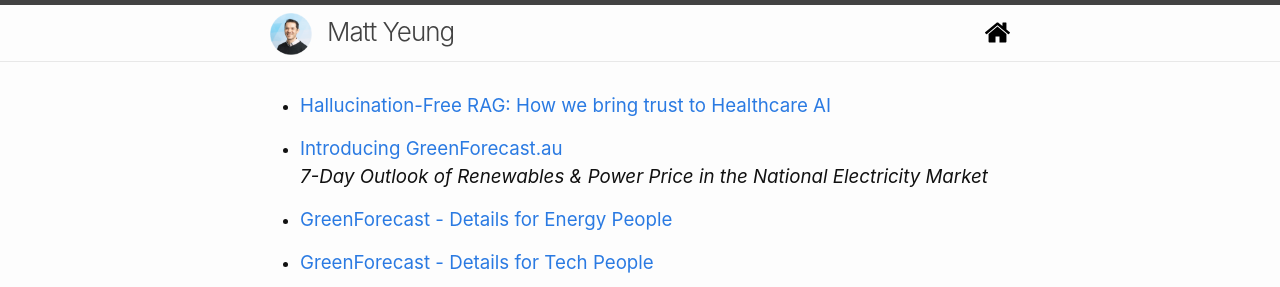
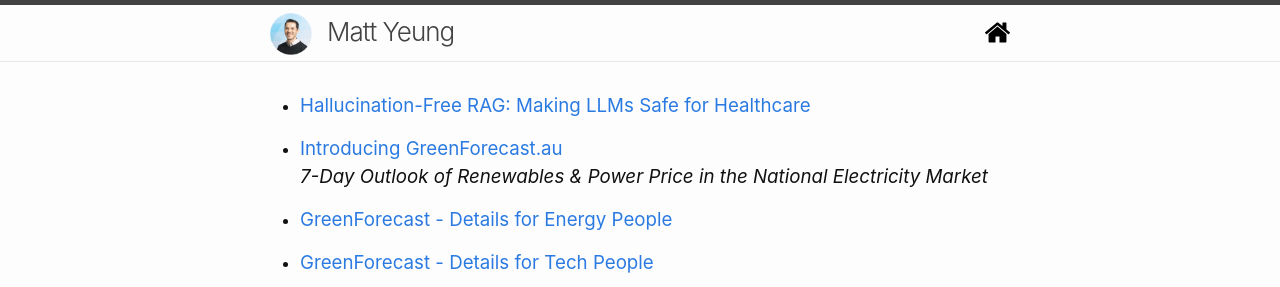
Before and after one commit to mattyyeung/mattyyeung.github.io, a Jekyll site: the page built from index.md, in a window 1280 px wide. Shown: the top 287 px of the page. Built offline with Jekyll 4.4.1, drawn with Linux system fonts in a browser that asks for light colours.

Commit message:
deterministic quoting

```diff
--- a/index.md
+++ b/index.md
@@ -10,7 +10,7 @@ layout: default
 ---
 
 
-- ### [Hallucination-Free RAG: How we bring trust to Healthcare AI](/deterministic-quoting-rag)
+- ### [Hallucination-Free RAG: Making LLMs Safe for Healthcare](/deterministic-quoting-rag)
 
 - ### [Introducing GreenForecast.au](/greenforecast) <br>*7-Day Outlook of Renewables & Power Price in the National Electricity Market*
 
```
Also changed, not shown: assets/deterministic-quoting/1_bigger.png (added).
